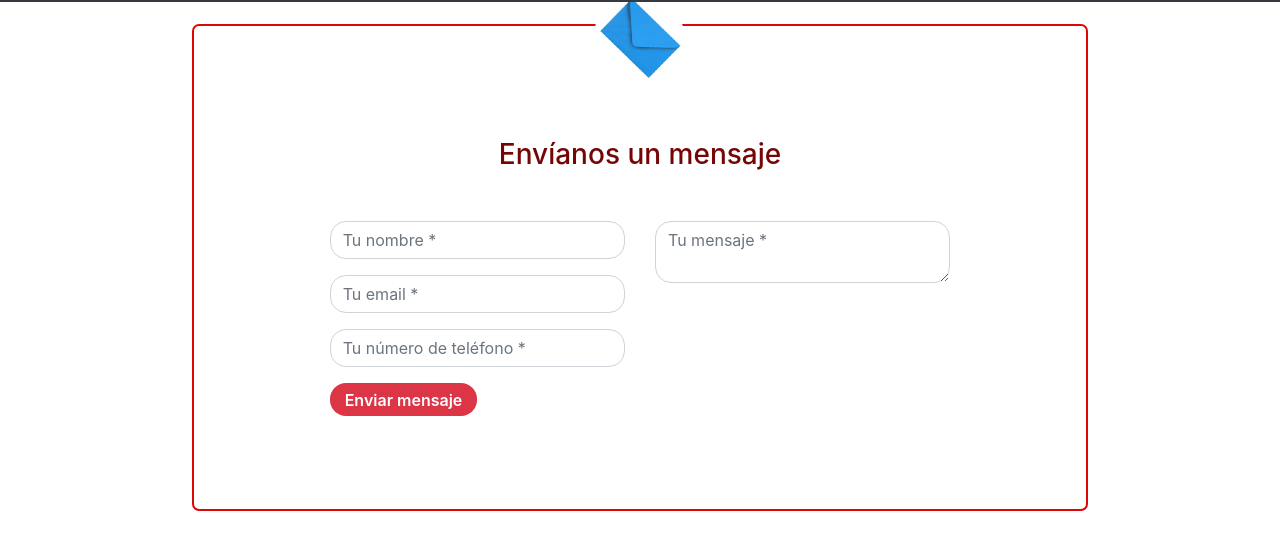
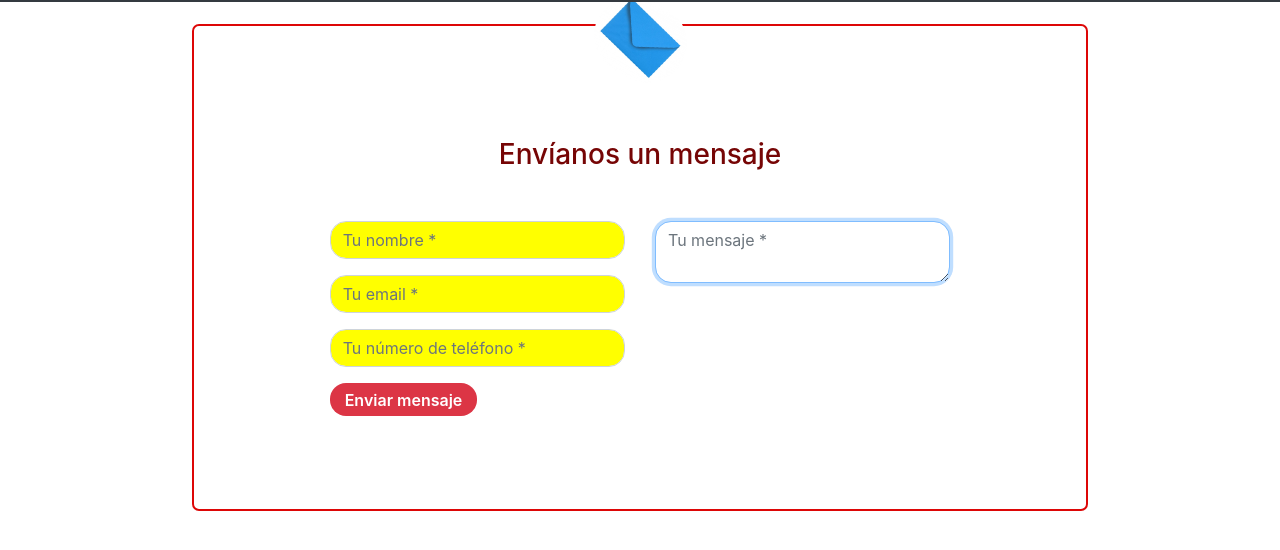
Before and after one commit to josemaria28/UPOMENU, a plain HTML site: page pag/contacto.html in a window 1280 px wide. Both pictures are taken after a click on the button "Enviar mensaje". Shown: the part 104-654 px from the top of the page. Drawn offline with nearby package versions, Linux system fonts and the light colour scheme.

Commit message:
Update contacto.html

```diff
--- a/pag/contacto.html
+++ b/pag/contacto.html
@@ -91,13 +91,10 @@
 	<script>
 		var formularioContacto = document.getElementById("formContacto");
 		formularioContacto.btnContact.addEventListener("click",enviarMensaje);
-		formularioContacto.txtTelefono.addEventListener("keypress",solonumeros);
+		formularioContacto.txtTelefono.addEventListener("keypress",solonumeros,false);
 
 		function enviarMensaje(oEvento)
 		{
-
-			limpiarCampos();
-    		solonumeros(oE);
 			//Antes de enviar el mensaje validamos que se hayan rellenado todos los campos correctamente,
 			//no tendrán expresiones regulares ya que puede ser libre el texto a escribir
 			var nombreContacto = formularioContacto.txtNombre.value.trim();
@@ -107,6 +104,10 @@
 			var bRelleno = true;
 			var sMensaje = "";
 			var oE = oEvento || window.event;
+
+			limpiarCampos();
+    		solonumeros(oE);
+
 
 			if(nombreContacto == "")
 			{
```
